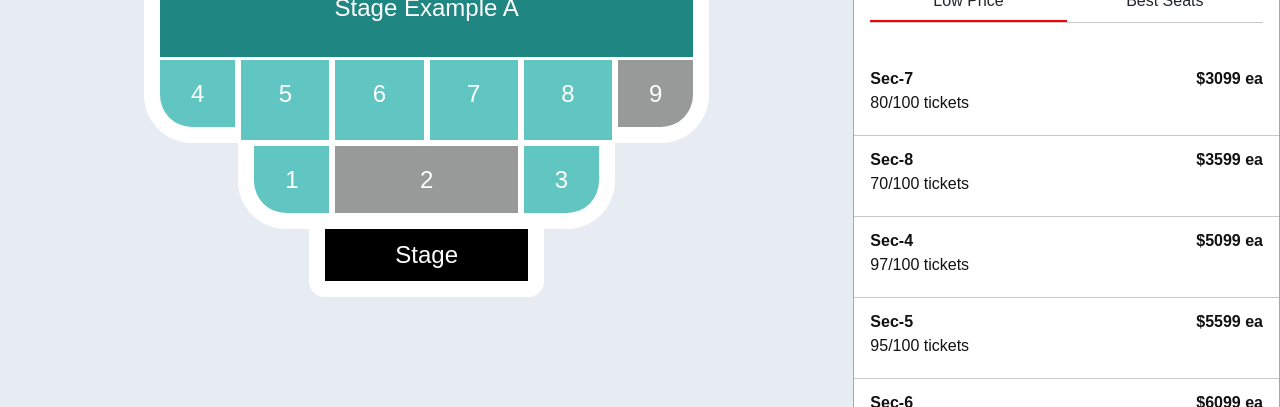
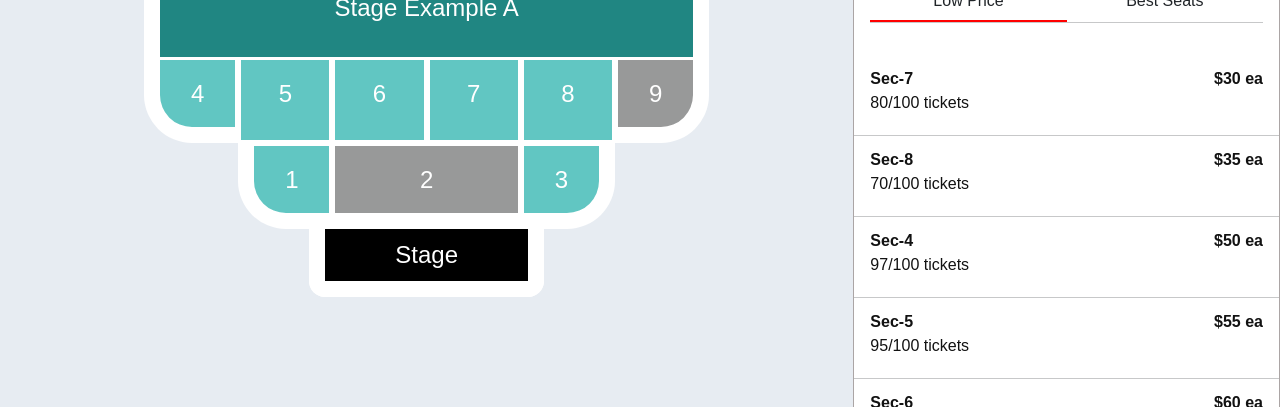
Before and after one commit to 1Nexts/ticket-lab, a Next.js app: page /stage-list/1 in a window 1280 px wide. Shown: the part 393-800 px from the top of the page. Built offline with nearby package versions, Linux system fonts and the light colour scheme.

Commit message:
Component SectionItem - remove mock price

```diff
--- a/components/stage-list/items/SectionItemComponent.tsx
+++ b/components/stage-list/items/SectionItemComponent.tsx
@@ -16,7 +16,7 @@ const SectionItemComponent = ({ objSection }: CardProps) => {
           </div>
 
           <div className={"col-4 p-0 m-0 " + styles["col-3"]}>
-            <h5 > <b>${objSection.price}99 ea</b></h5>
+            <h5 > <b>${objSection.price} ea</b></h5>
           </div>
         </div>
       </div>
```
